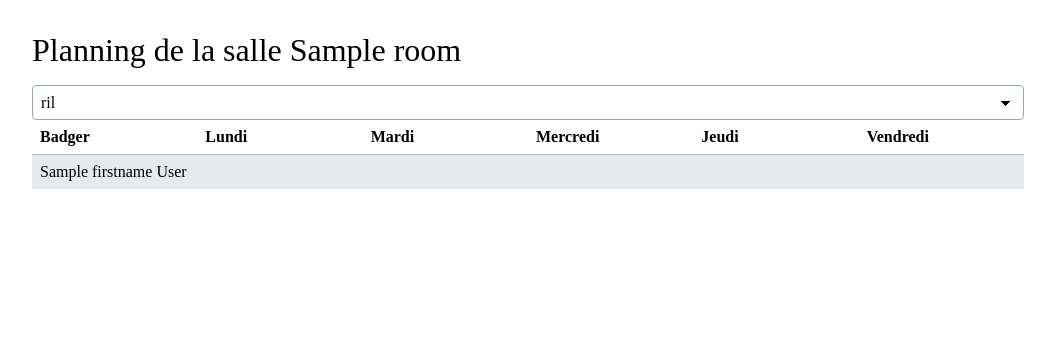
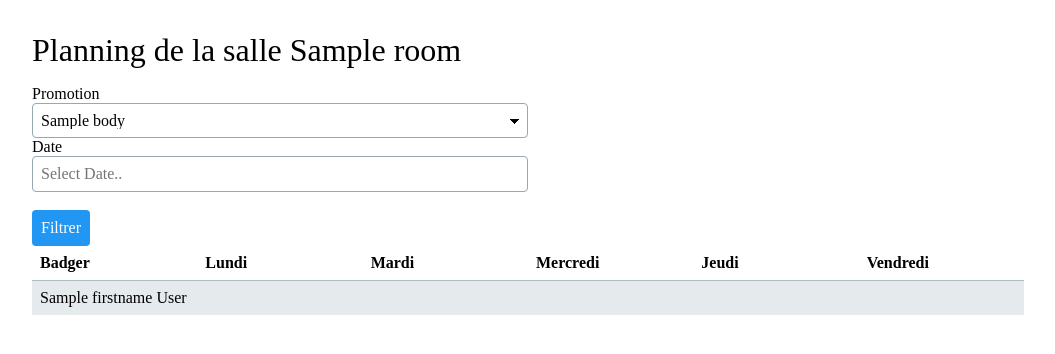
Before and after one commit to jimlry/cesibadge, a Flask app: template raspweb/templates/roomplanning.html in a window 1280 px wide. Shown: the part 56-410 px from the top of the page, without its empty margins (112-1167 px from the left). Run offline with Flask 2, Linux system fonts and the light colour scheme; the template is opened without the code that fills it: most values are stand-ins (such as "Sample title", 1, 10 or a date in 2020); some libraries are stand-ins or nearby versions.

Commit message:
Modif readme, ajout presence model, ajout date picker

```diff
--- a/raspweb/templates/base.html
+++ b/raspweb/templates/base.html
@@ -3,6 +3,9 @@
 <head>
     <title>Cesi Badge</title>
     <link rel="stylesheet" href="../static/css/blaze.min.css">
+    <link rel="stylesheet" href="https://unpkg.com/flatpickr/dist/flatpickr.min.css">
+    <script src="https://unpkg.com/flatpickr"></script>
+    <script src="../node_modules/flatpickr/dist/flatpickr.min.js"></script>
 </head>
 <body>
     <nav class="c-nav c-nav--inline c-nav--high">
@@ -16,4 +19,9 @@
     <footer>
     </footer>
 </body>
+
+<script>
+    flatpickr(".flatpickr");
+</script>
+
 </html>
--- a/raspweb/templates/roomplanning.html
+++ b/raspweb/templates/roomplanning.html
@@ -5,9 +5,25 @@
     <div class="c-hero">
         <h1 class="c-heading">Planning de la salle {{ room.name }}</h1>
     </div>
-    <select class="c-field">
-		<option>ril</option>
-	</select>
+
+    <form method="get" action="/roomplanning">
+        <input type="hidden" name="id" value="{{ room.id }}"/>
+        Promotion
+        <select class="o-grid__cell--width-50 c-field">
+            {% for body in bodyList %}
+            <option>{{ body.name }}</option>
+            {% endfor %}
+        </select>
+        <label>Date</label>
+        <input
+                class="o-grid__cell--width-50 c-field flatpickr "
+                type="text"
+                placeholder="Select Date.."
+                name="date">
+        <br>
+        <button class="c-button c-button--info" type="submit">Filtrer</button>
+    </form>
+
     <table class="c-table c-table--striped">
         <thead class="c-table__head">
             <tr class="c-table__row c-table__row--heading">
@@ -28,5 +44,4 @@
         </tbody>
     </table>
 </div>
-
 {% endblock %}
--- a/raspweb/views.py
+++ b/raspweb/views.py
@@ -1,36 +1,49 @@
 from raspweb import app
 from flask import render_template, request
 import datetime, calendar
-from models import BadgerModel, RoomModel, PresenceModel
+from models import BadgerModel, RoomModel, PresenceModel, BodyModel
+
 
 @app.route('/')
 def main():
-	return render_template('index.html')
+    return render_template('index.html')
+
 
 @app.route('/badgerlist')
 def badgerlist():
-	badgerModel = BadgerModel()
-	badgerList = badgerModel.getBadgerList()
-	return render_template('userlist.html', badgerList=badgerList)
+    badgerModel = BadgerModel()
+    badgerList = badgerModel.getBadgerList()
+    return render_template('userlist.html', badgerList=badgerList)
+
 
 @app.route('/roomlist')
 def roomlist():
-	roomModel = RoomModel()
-	roomList = roomModel.getRoomList()
-	return render_template('roomlist.html', roomList=roomList)
+    roomModel = RoomModel()
+    roomList = roomModel.getRoomList()
+    return render_template('roomlist.html', roomList=roomList)
+
 
 @app.route('/roomplanning', methods=['GET'])
 def roomplanning():
-	roomModel = RoomModel()
-	presenceModel = PresenceModel()
-	badgerModel = BadgerModel()
+    roomModel = RoomModel()
+    presenceModel = PresenceModel()
+    badgerModel = BadgerModel()
+    bodyModel = BodyModel()
 
-	roomId = request.args.get('id')
-	room = roomModel.getRoomById(roomId)
-	badgerList = badgerModel.getBadgerList()
-	presenceList = presenceModel.getPresenceList()
+    roomId = request.args.get('id')
 
-	return render_template('roomplanning.html',
-		room=room,
-		presenceList=presenceList,
-		badgerList=badgerList)
+    if request.args.get('date'):
+        datePicked = request.args.get('date')
+        presenceList = presenceModel.getPresenceList()
+
+
+    room = roomModel.getRoomById(roomId)
+
+    badgerList = badgerModel.getBadgerList()
+    bodyList = bodyModel.getBodyList()
+
+    return render_template('roomplanning.html',
+                           room=room,
+                           presenceList=presenceList,
+                           badgerList=badgerList,
+                           bodyList=bodyList)
```
Also changed, not shown: raspweb/models.py (+8 -0 lines), README.md, 1 other file.
